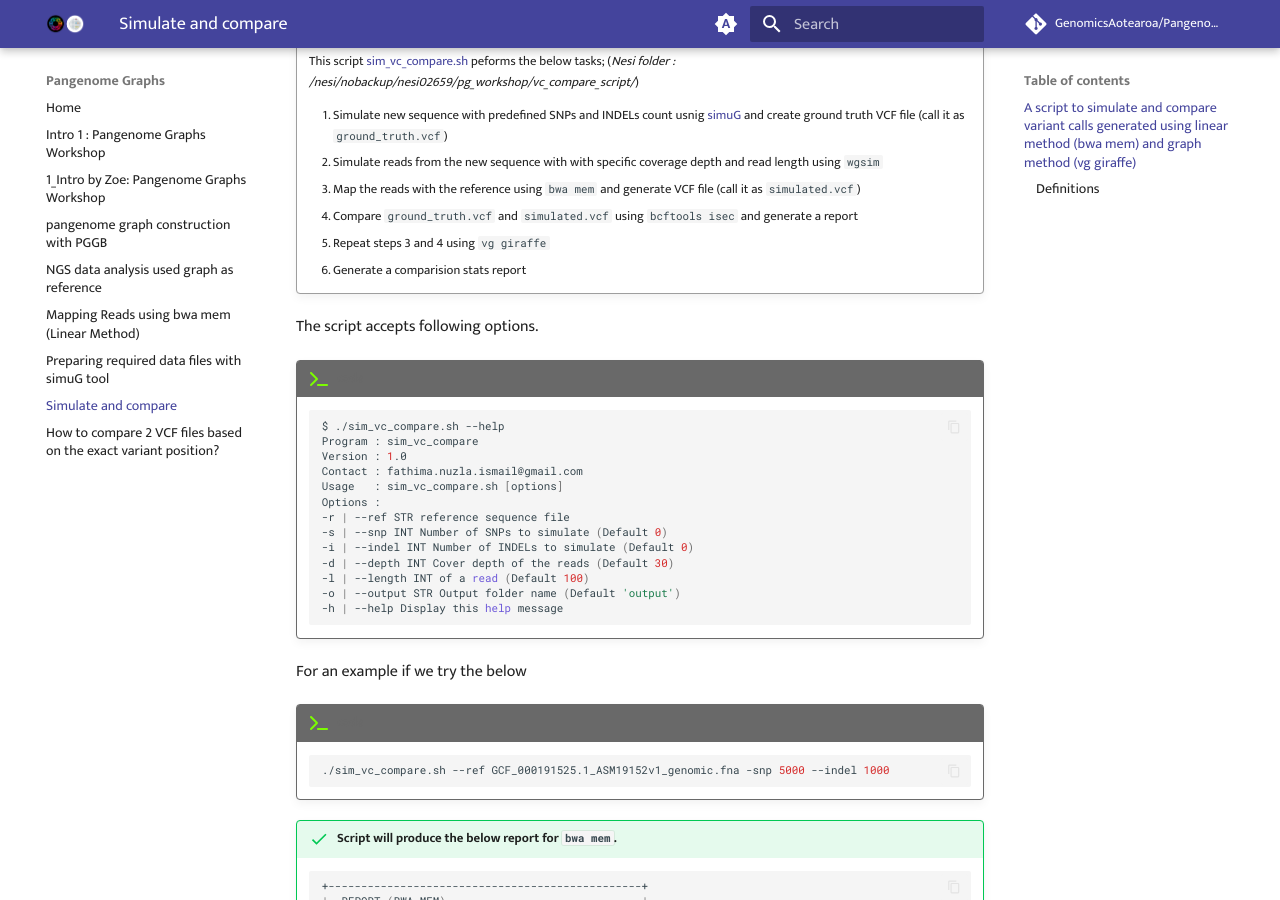
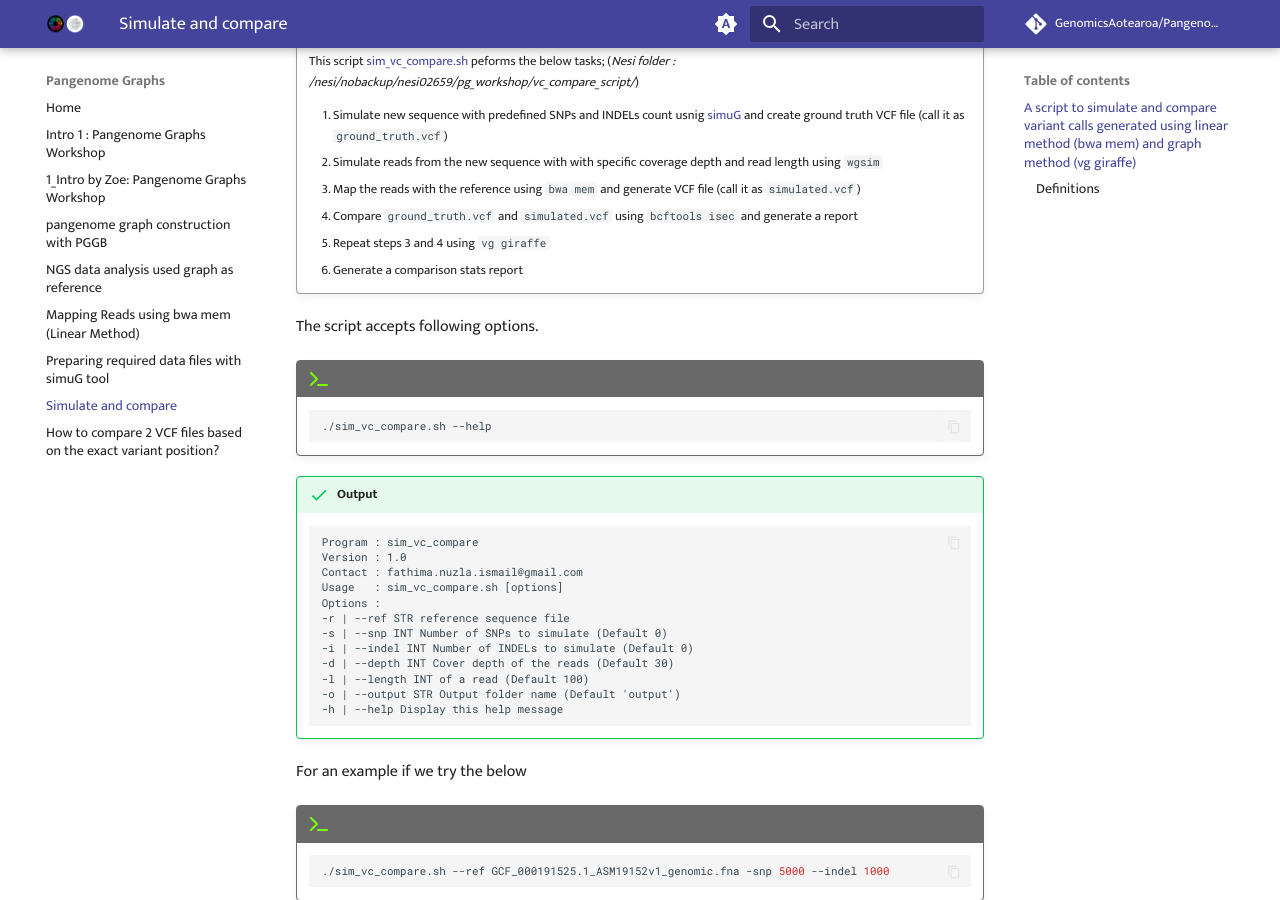
Before and after one commit to GenomicsAotearoa/Pangenome-Graphs-Workshop, an MkDocs documentation site: the page built from docs/simulate_and_compare.md, in a window 1280 px wide and 900 px high, scrolled down 221 px. Built offline with MkDocs 1.6.1 and Material for MkDocs 9.7.7, drawn with Linux system fonts in a browser that asks for light colours; comment, search, counter and statistics services are not loaded.

Commit message:
Update formatting

````diff
--- a/docs/simulate_and_compare.md
+++ b/docs/simulate_and_compare.md
@@ -9,14 +9,19 @@
     3. Map the reads with the reference using `bwa mem` and generate VCF file (call it as `simulated.vcf`)
     4. Compare `ground_truth.vcf` and `simulated.vcf` using `bcftools isec` and generate a report
     5. Repeat steps 3 and 4 using `vg giraffe`
-    6. Generate a comparision stats report
+    6. Generate a comparison stats report
 
 The script accepts following options.
 
 !!! terminal "code"
 
     ```bash
-    $ ./sim_vc_compare.sh --help
+    ./sim_vc_compare.sh --help
+    ```
+
+!!! success "Output"
+
+    ```
     Program : sim_vc_compare
     Version : 1.0
     Contact : fathima.nuzla.ismail@gmail.com
````
